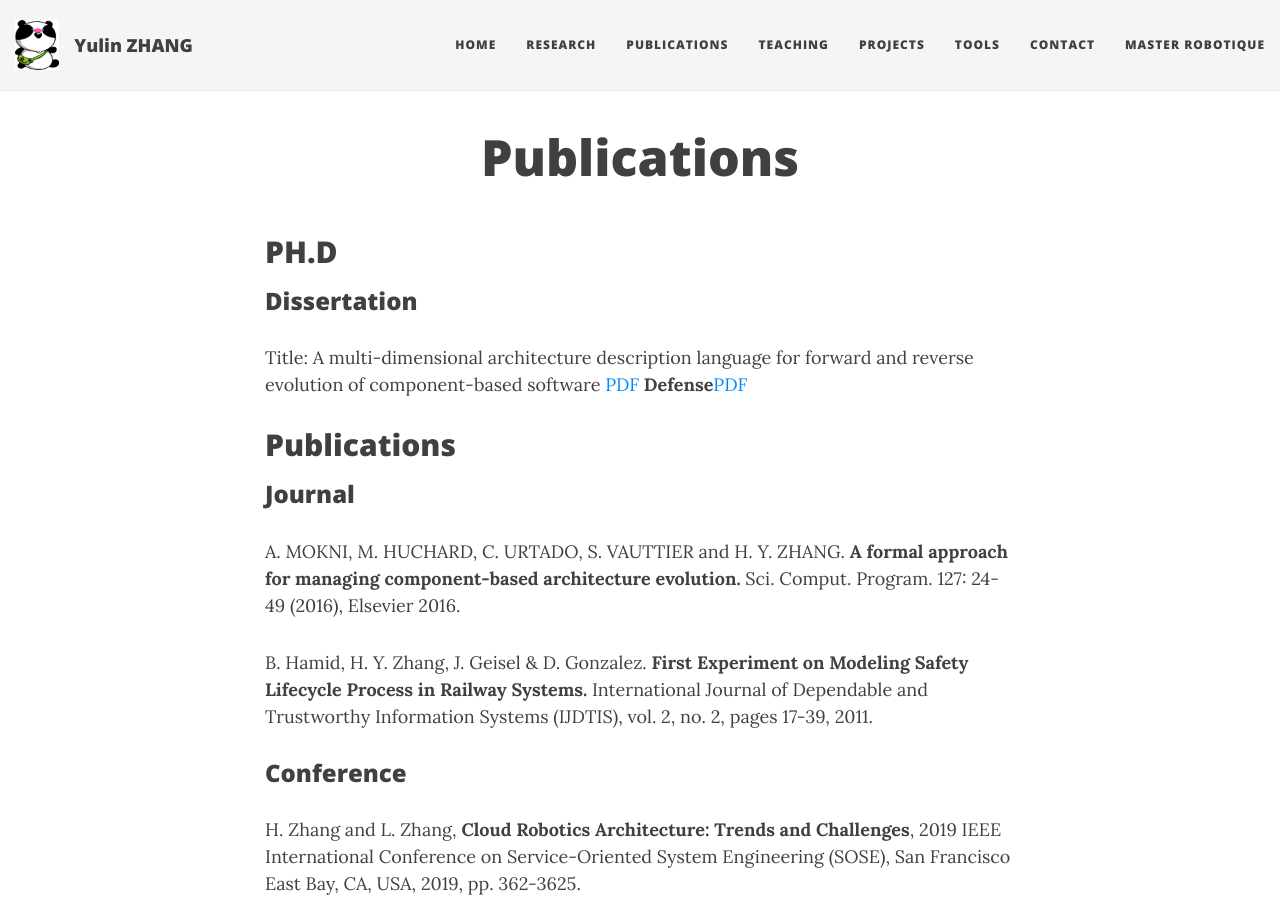
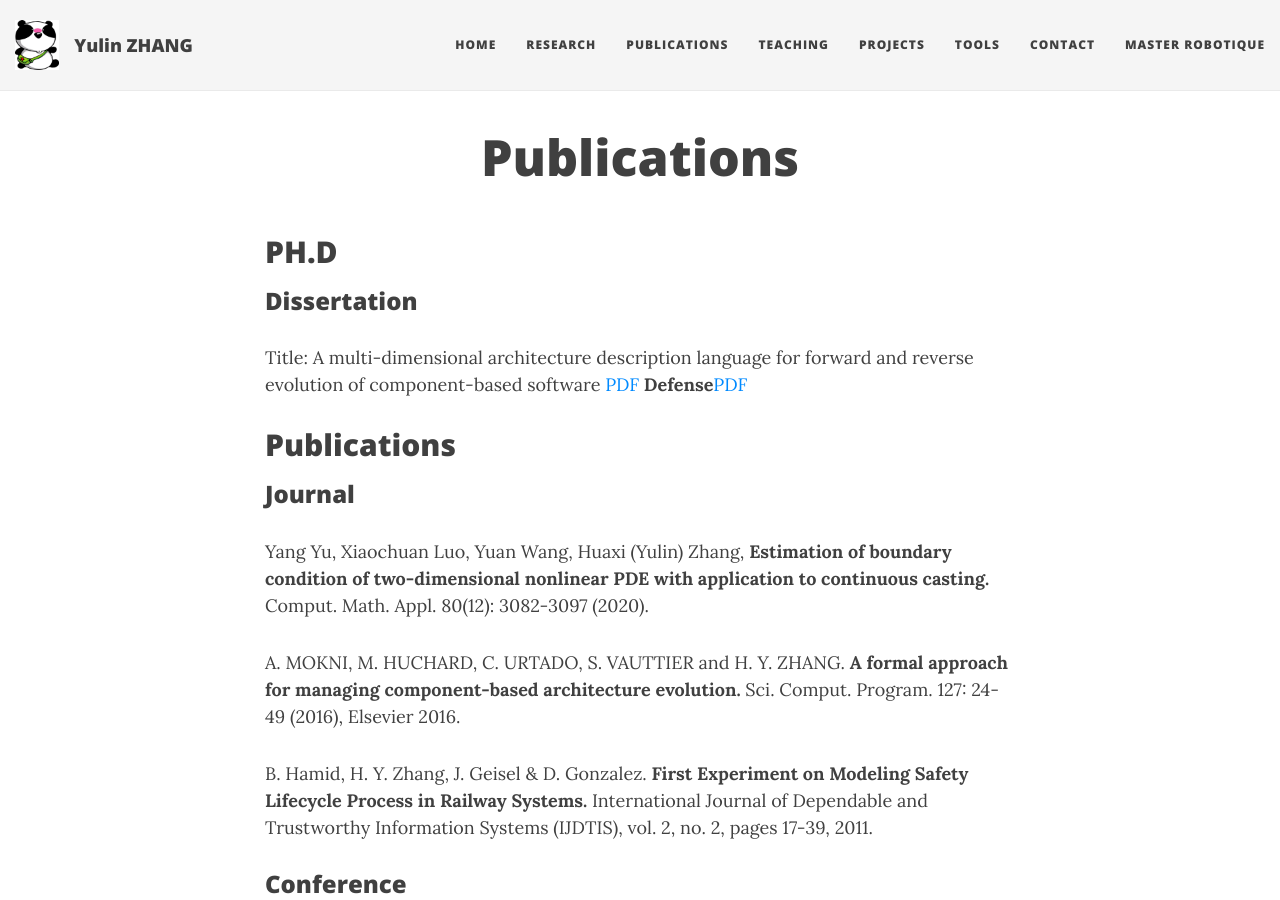
Before and after one commit to yulinz888888/yulinz888888-jekyII.github.io, a Jekyll site: the page built from publications.md, in a window 1280 px wide and 900 px high. Built offline with Jekyll 4.4.1, drawn with Linux system fonts in a browser that asks for light colours; nearby versions of some CDN libraries; comment, search, counter and statistics services are not loaded.

Commit message:
Update publications.md
journal 2020

```diff
--- a/publications.md
+++ b/publications.md
@@ -12,6 +12,8 @@ Title: A multi-dimensional architecture description language for forward and rev
 ## Publications
 
 ### Journal
+
+Yang Yu, Xiaochuan Luo, Yuan Wang, Huaxi (Yulin) Zhang, **Estimation of boundary condition of two-dimensional nonlinear PDE with application to continuous casting.** Comput. Math. Appl. 80(12): 3082-3097 (2020).
 
 A. MOKNI, M. HUCHARD, C. URTADO, S. VAUTTIER and H. Y. ZHANG. **A formal approach for managing component-based architecture evolution.** Sci. Comput. Program. 127: 24-49 (2016), Elsevier 2016.
 
```
